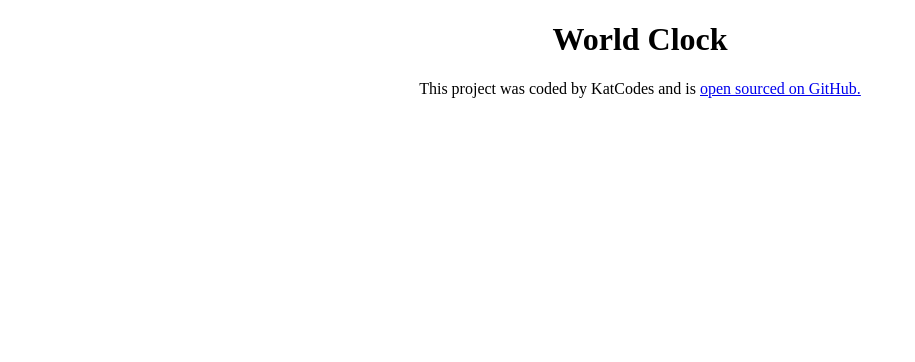
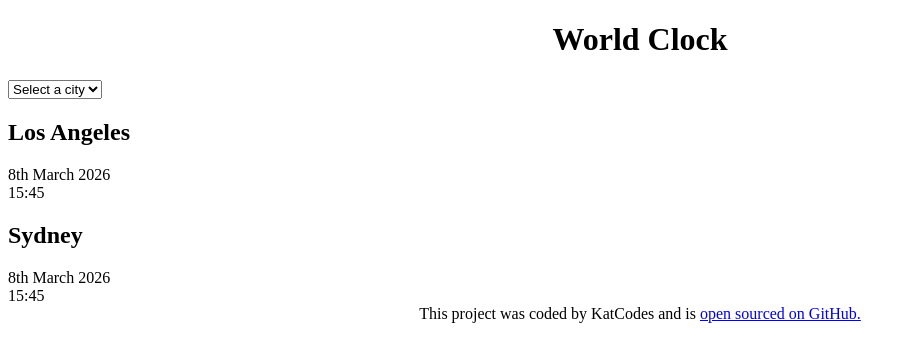
Before and after one commit to KatElkinCodes/world-clock, a plain HTML site: page index.html in a window 1280 px wide. Shown: the whole page, without its empty margins (0-915 px from the left). Drawn offline with Linux system fonts and the light colour scheme.

Commit message:
Added basic HTML

```diff
--- a/index.html
+++ b/index.html
@@ -7,8 +7,25 @@
     <title>World Clock</title>
   </head>
   <body>
-    <h1>World Clock</h1>
+    <div class="container">
+      <h1>World Clock</h1>
 
+      <select>
+        <option value="">Select a city</option>
+        <option value="">London</option>
+        <option value="">New York</option>
+        <option value="">Paris</option>
+      </select>
+      <div class="city">
+<h2>Los Angeles</h2>
+<div class="date">8th March 2026</div>
+<div class="time">15:45</div>
+    </div>
+      <div class="city">
+<h2>Sydney</h2>
+<div class="date">8th March 2026</div>
+<div class="time">15:45</div>
+    </div>
     <footer>
       This project was coded by KatCodes and is
       <a href="https://github.com/KatElkinCodes" target="_blank"
```
